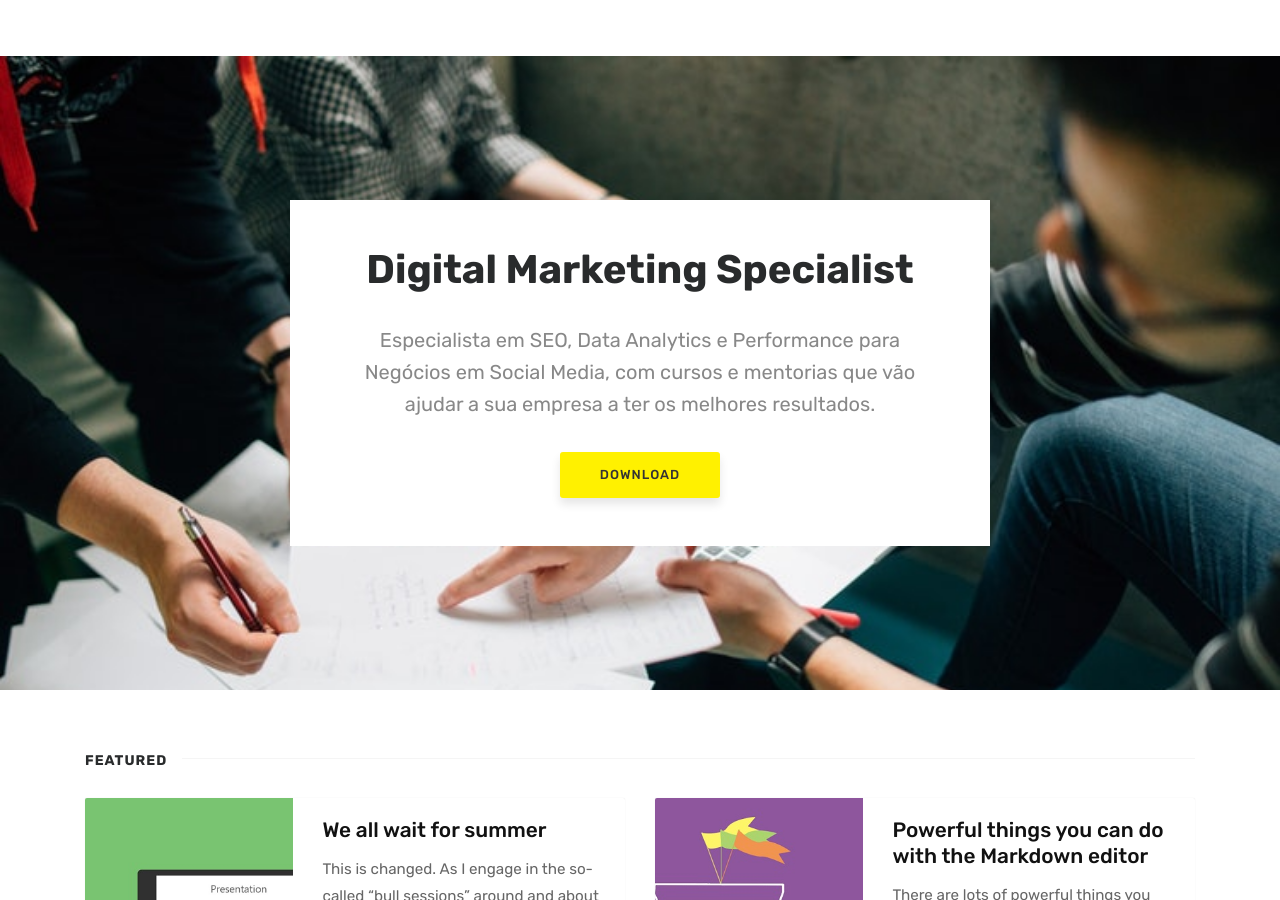
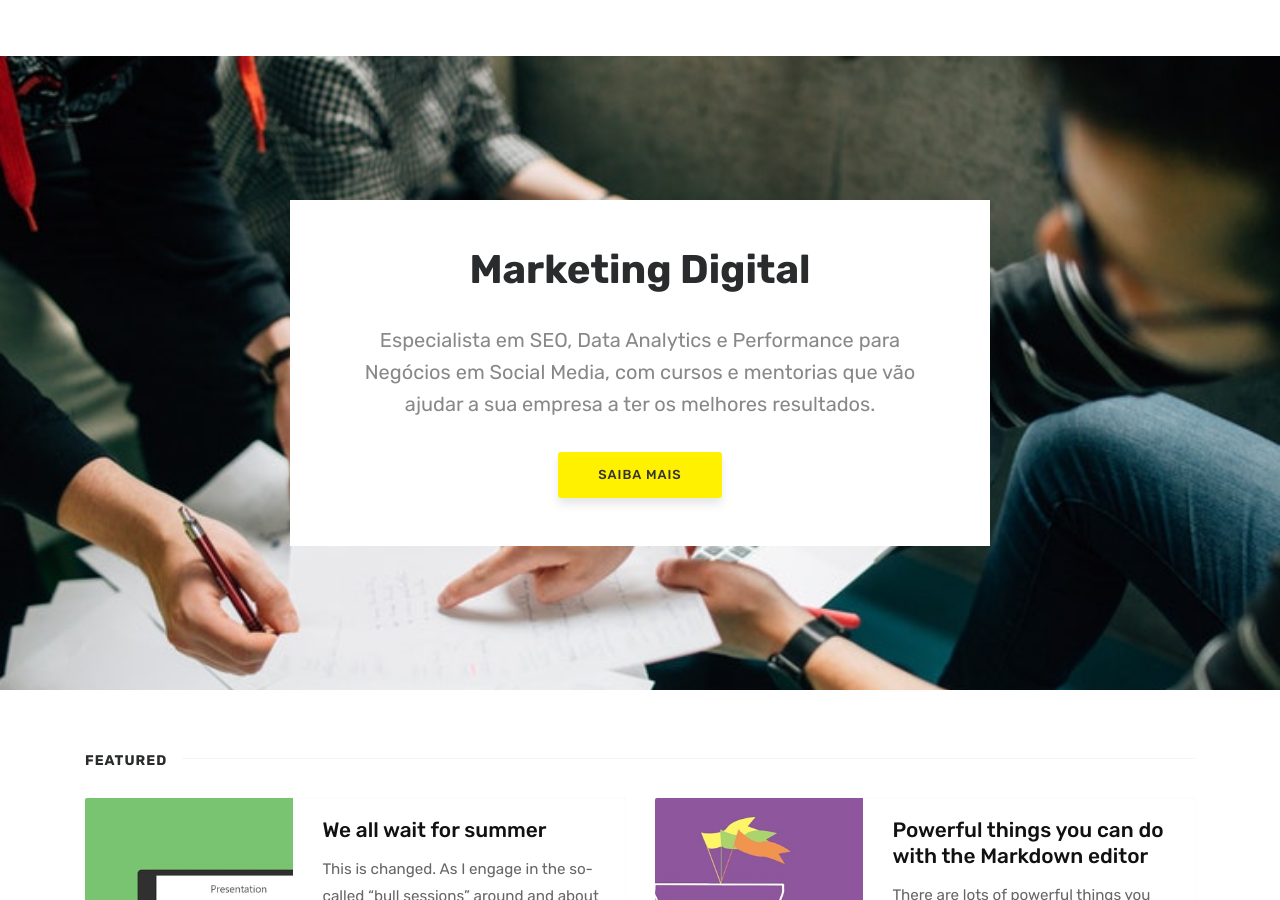
Before and after one commit to fabiolafaria/fabiolafaria.github.io, a Jekyll site: the page built from index.html, in a window 1280 px wide and 900 px high. Built offline with Jekyll 4.4.1, drawn with Linux system fonts in a browser that asks for light colours; the list of posts is cut into pages by our own code; comment, search, counter and statistics services are not loaded.

Commit message:
Updated 'index.html' via CloudCannon

```diff
--- a/index.html
+++ b/index.html
@@ -7,9 +7,9 @@ title: Fabiola Faria
 ================================================== -->
 <section class="intro full-width">
     <div class="wrapintro">
-        <h1>Digital Marketing Specialist</h1>
+        <h1>Marketing Digital</h1>
         <h2 class="lead">Especialista em SEO, Data Analytics e Performance para Negócios em Social Media, com cursos e mentorias que vão ajudar a sua empresa a ter os melhores resultados.</h2>
-        <a href="https://github.com/wowthemesnet/affiliates-jekyll-theme/archive/master.zip" class="btn">Download</a>
+        <a href="" class="btn">Saiba Mais</a>
     </div>
 </section>
 
```
